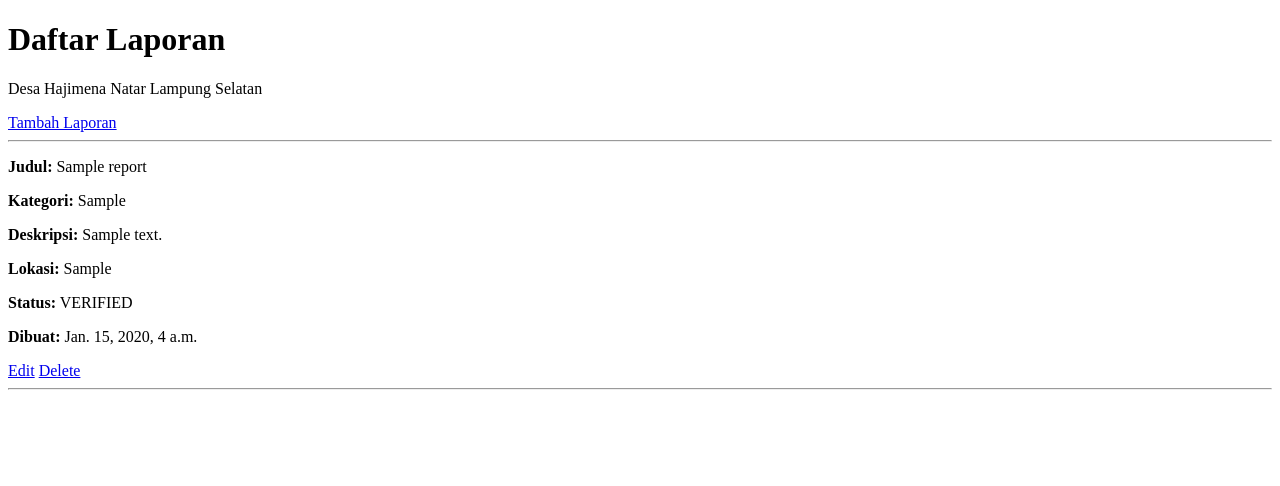
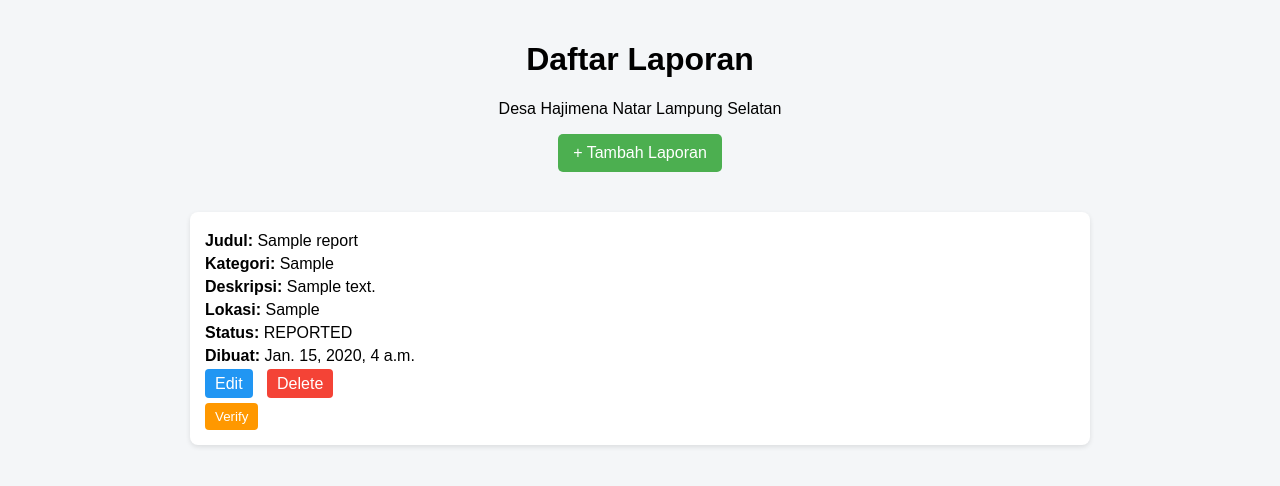
Before and after one commit to IET-Polinela/project-2026-Maulanaaar, a Django app: page / in a window 1280 px wide. Shown: the top 486 px of the page. Run offline with Django 5.2, Linux system fonts and the light colour scheme; tables that the repository leaves empty hold one stand-in row (values such as "Sample post").

Commit message:
LabSession4

```diff
--- a/npm24782050_iet_2026/main_app/models.py
+++ b/npm24782050_iet_2026/main_app/models.py
@@ -1,12 +1,26 @@
 from django.db import models
 
+
 class Report(models.Model):
+    STATUS_CHOICES = [
+        ('REPORTED', 'Reported'),
+        ('VERIFIED', 'Verified'),
+        ('IN_PROGRESS', 'In Progress'),
+        ('RESOLVED', 'Resolved'),
+    ]
+
     title = models.CharField(max_length=200)
     category = models.CharField(max_length=100)
     description = models.TextField()
     location = models.CharField(max_length=200)
+
     status = models.CharField(
         max_length=20,
+        choices=STATUS_CHOICES,
         default='REPORTED'
     )
+
     created_at = models.DateTimeField(auto_now_add=True)
+
+    def __str__(self):
+        return self.title
--- a/npm24782050_iet_2026/main_app/templates/main_app/delete_report.html
+++ b/npm24782050_iet_2026/main_app/templates/main_app/delete_report.html
@@ -17,7 +17,7 @@
         <button type="submit">Ya, Hapus</button>
     </form>
 
-    <a href="{% url 'report_list' %}">Batal</a>
+    <a href="{% url 'home' %}">Batal</a>
 
 </body>
 </html>
--- a/npm24782050_iet_2026/main_app/templates/main_app/edit_report.html
+++ b/npm24782050_iet_2026/main_app/templates/main_app/edit_report.html
@@ -13,7 +13,7 @@
         <button type="submit">Simpan Perubahan</button>
     </form>
 
-    <a href="{% url 'report_list' %}">Kembali ke Daftar Laporan</a>
+    <a href="{% url 'home' %}">Kembali ke Daftar Laporan</a>
 
 </body>
 </html>
--- a/npm24782050_iet_2026/main_app/templates/main_app/home.html
+++ b/npm24782050_iet_2026/main_app/templates/main_app/home.html
@@ -1,151 +1,142 @@
-{% load static %}
-
 <!DOCTYPE html>
 <html>
 <head>
-
-<title>Dashboard</title>
+    <title>Daftar Laporan</title>
 
     <style>
-
-body{
+        body {
             font-family: Arial, sans-serif;
-    margin:0;
-    background-image:url("{% static '4.jpeg' %}");
-    background-size:cover;
-    background-position:center;
+            background-color: #f4f6f8;
+            margin: 0;
+            padding: 20px;
         }
 
-/* overlay agar tulisan tetap terlihat */
-.overlay{
-    background:rgba(0,0,0,0.45);
-    min-height:100vh;
-    padding-top:120px;
+        h1 {
+            text-align: center;
         }
 
-/* judul */
-.title{
-    text-align:center;
-    color:white;
-    font-size:34px;
-    margin-bottom:50px;
+        .container {
+            max-width: 900px;
+            margin: auto;
         }
 
-/* container menu */
-.menu{
-    width:60%;
-    margin:auto;
-
-    display:flex;
-    justify-content:center;
-    gap:40px;
+        .header {
+            text-align: center;
+            margin-bottom: 20px;
         }
 
-/* card fitur transparan */
-.card{
-
-    width:320px;
-    padding:30px;
-
-    border-radius:12px;
-
-    background:rgba(255,255,255,0.15);
-    backdrop-filter:blur(10px);
-
-    text-align:center;
-    color:white;
+        .btn-add {
+            display: inline-block;
+            padding: 10px 15px;
+            background-color: #4CAF50;
+            color: white;
+            text-decoration: none;
+            border-radius: 5px;
+            margin-bottom: 20px;
         }
 
-.card h2{
-    margin-bottom:10px;
+        .card {
+            background-color: white;
+            padding: 15px;
+            margin-bottom: 15px;
+            border-radius: 8px;
+            box-shadow: 0 2px 5px rgba(0,0,0,0.1);
         }
 
-.card p{
-    margin-bottom:20px;
+        .card p {
+            margin: 5px 0;
         }
 
-/* tombol */
-.btn{
-    text-decoration:none;
-    background:#3498db;
-    color:white;
-    padding:10px 18px;
-    border-radius:6px;
+        .actions {
+            margin-top: 10px;
         }
 
-.btn:hover{
-    background:#2c80b4;
+        .actions a,
+        .actions button {
+            margin-right: 10px;
+            padding: 6px 10px;
+            border: none;
+            border-radius: 4px;
+            text-decoration: none;
+            cursor: pointer;
         }
 
-/* info lokasi */
-.info-section{
-    text-align:center;
-    color:white;
-    margin-top:80px;
-    padding:30px;
+        .edit {
+            background-color: #2196F3;
+            color: white;
         }
 
-.info-section h3{
-    font-size:20px;
-    margin-bottom:10px;
+        .delete {
+            background-color: #f44336;
+            color: white;
         }
 
-.info-section p{
-    font-size:18px;
-    margin:5px 0;
+        .workflow {
+            background-color: #ff9800;
+            color: white;
         }
-
     </style>
-
 </head>
 
 <body>
 
-<div class="overlay">
+<div class="container">
 
-<h1 class="title">SELAMAT DATANG</h1>
+    <div class="header">
+        <h1>Daftar Laporan</h1>
+        <p>Desa Hajimena Natar Lampung Selatan</p>
+        <a href="/add/" class="btn-add">+ Tambah Laporan</a>
+    </div>
 
-<div class="menu">
-
+    {% for report in reports %}
         <div class="card">
 
-<h2>Profil Lengkap</h2>
-<p>Lihat informasi lengkap tentang saya</p>
+            <p><strong>Judul:</strong> {{ report.title }}</p>
+            <p><strong>Kategori:</strong> {{ report.category }}</p>
+            <p><strong>Deskripsi:</strong> {{ report.description }}</p>
+            <p><strong>Lokasi:</strong> {{ report.location }}</p>
+            <p><strong>Status:</strong> {{ report.status }}</p>
+            <p><strong>Dibuat:</strong> {{ report.created_at }}</p>
 
-<a class="btn" href="/about/">
-Lihat Profil
-</a>
-
+            <div class="actions">
+                <a href="{% url 'edit_report' report.pk %}" class="edit">Edit</a>
+                <a href="{% url 'delete_report' report.pk %}" class="delete">Delete</a>
             </div>
 
-<div class="card">
+            <!-- 🔥 WORKFLOW BUTTON -->
+            <div class="actions">
 
-<h2>Daftar Laporan</h2>
-<p>Lihat semua laporan yang telah dibuat</p>
+                {% if report.status == 'REPORTED' %}
+                <form method="post" action="{% url 'update_status' report.id %}">
+                    {% csrf_token %}
+                    <input type="hidden" name="status" value="VERIFIED">
+                    <button class="workflow">Verify</button>
+                </form>
+                {% endif %}
 
-<a class="btn" href="/reports/">
-Lihat Laporan
-</a>
+                {% if report.status == 'VERIFIED' %}
+                <form method="post" action="{% url 'update_status' report.id %}">
+                    {% csrf_token %}
+                    <input type="hidden" name="status" value="IN_PROGRESS">
+                    <button class="workflow">Start Progress</button>
+                </form>
+                {% endif %}
 
-</div>
-
-<div class="card">
-
-<h2>Social Media</h2>
-<p>Kunjungi sosial media saya</p>
-
-<a class="btn" href="/contacts/">
-Lihat Social Media
-</a>
+                {% if report.status == 'IN_PROGRESS' %}
+                <form method="post" action="{% url 'update_status' report.id %}">
+                    {% csrf_token %}
+                    <input type="hidden" name="status" value="RESOLVED">
+                    <button class="workflow">Resolve</button>
+                </form>
+                {% endif %}
 
             </div>
 
         </div>
 
-<div class="info-section">
-<h3>Daftar Laporan</h3>
-<p>Desa Hajimena Natar Lampung Selatan</p>
-</div>
+    {% empty %}
+        <p style="text-align:center;">Belum ada laporan</p>
+    {% endfor %}
 
 </div>
 
--- a/npm24782050_iet_2026/main_app/templates/main_app/report_list.html
+++ /dev/null
@@ -1,32 +0,0 @@
-<!DOCTYPE html>
-<html>
-<head>
-    <title>Daftar Laporan</title>
-</head>
-<body>
-
-    <h1>Daftar Laporan</h1>
-    <p>Desa Hajimena Natar Lampung Selatan</p>
-
-    <a href="/add/">Tambah Laporan</a>
-
-    <hr>
-
-    {% for report in reports %}
-        <div>
-            <p><b>Judul:</b> {{ report.title }}</p>
-            <p><b>Kategori:</b> {{ report.category }}</p>
-            <p><b>Deskripsi:</b> {{ report.description }}</p>
-            <p><b>Lokasi:</b> {{ report.location }}</p>
-            <p><b>Status:</b> {{ report.status }}</p>
-            <p><b>Dibuat:</b> {{ report.created_at }}</p>
-            <a href="{% url 'edit_report' report.pk %}">Edit</a>
-            <a href="{% url 'delete_report' report.pk %}">Delete</a>
-        </div>
-        <hr>
-    {% empty %}
-        <p>Belum ada laporan</p>
-    {% endfor %}
-
-</body>
-</html>
--- a/npm24782050_iet_2026/main_app/urls.py
+++ b/npm24782050_iet_2026/main_app/urls.py
@@ -1,10 +1,21 @@
 from django.urls import path
-from . import views
+from .views import (
+    HomeView,
+    ReportCreateView,
+    ReportUpdateView,
+    ReportDeleteView,
+    ReportDetailView,
+    ReportUpdateStatusView
+)
 
 urlpatterns = [
-    path('', views.report_list, name='home'),
-    path('add/', views.add_report, name='add_report'),
-    path('reports/', views.report_list, name='report_list'),
-    path('edit/<int:pk>/', views.edit_report, name='edit_report'),
-    path('delete/<int:pk>/', views.delete_report, name='delete_report'),
+    path('', HomeView.as_view(), name='home'),
+
+    path('reports/<int:pk>/', ReportDetailView.as_view(), name='report_detail'),
+
+    path('add/', ReportCreateView.as_view(), name='add_report'),
+    path('edit/<int:pk>/', ReportUpdateView.as_view(), name='edit_report'),
+    path('delete/<int:pk>/', ReportDeleteView.as_view(), name='delete_report'),
+
+    path('status/<int:pk>/', ReportUpdateStatusView.as_view(), name='update_status'),
 ]
--- a/npm24782050_iet_2026/main_app/views.py
+++ b/npm24782050_iet_2026/main_app/views.py
@@ -1,46 +1,51 @@
-from django.shortcuts import render, redirect, get_object_or_404
+from django.shortcuts import get_object_or_404, redirect
+from django.urls import reverse_lazy
+from django.views.generic import ListView, CreateView, UpdateView, DeleteView, DetailView
+from django.views import View
 from .models import Report
 from .forms import ReportForm
 
 
-def home(request):
-    return render(request, 'main_app/home.html')
+# 🔥 HOME + LIST (GABUNG)
+class HomeView(ListView):
+    model = Report
+    template_name = 'main_app/home.html'
+    context_object_name = 'reports'
 
 
-def add_report(request):
-    if request.method == "POST":
-        form = ReportForm(request.POST)
-        if form.is_valid():
-            form.save()
-            return redirect('report_list')
-    else:
-        form = ReportForm()
-
-    return render(request, 'main_app/add_report.html', {'form': form})
+# DETAIL
+class ReportDetailView(DetailView):
+    model = Report
+    template_name = 'main_app/home.html'
 
 
-def report_list(request):
-    reports = Report.objects.all()
-    return render(request, 'main_app/report_list.html', {'reports': reports})
+# CREATE
+class ReportCreateView(CreateView):
+    model = Report
+    form_class = ReportForm
+    template_name = 'main_app/add_report.html'
+    success_url = reverse_lazy('home')
 
 
-def edit_report(request, pk):
-    report = get_object_or_404(Report, pk=pk)
-    if request.method == "POST":
-        form = ReportForm(request.POST, instance=report)
-        if form.is_valid():
-            form.save()
-            return redirect('report_list')
-    else:
-        form = ReportForm(instance=report)
-
-    return render(request, 'main_app/edit_report.html', {'form': form, 'report': report})
+# UPDATE
+class ReportUpdateView(UpdateView):
+    model = Report
+    form_class = ReportForm
+    template_name = 'main_app/edit_report.html'
+    success_url = reverse_lazy('home')
 
 
-def delete_report(request, pk):
-    report = get_object_or_404(Report, pk=pk)
-    if request.method == "POST":
-        report.delete()
-        return redirect('report_list')
+# DELETE
+class ReportDeleteView(DeleteView):
+    model = Report
+    template_name = 'main_app/delete_report.html'
+    success_url = reverse_lazy('home')
 
-    return render(request, 'main_app/delete_report.html', {'report': report})
+
+# 🔥 UPDATE STATUS
+class ReportUpdateStatusView(View):
+    def post(self, request, pk):
+        report = get_object_or_404(Report, pk=pk)
+        report.status = request.POST.get('status')
+        report.save()
+        return redirect('home')
```
Also changed, not shown: npm24782050_iet_2026/main_app/migrations/0002_alter_report_id_alter_report_status.py (added). Lines whose indentation alone changed are shown as unchanged.
